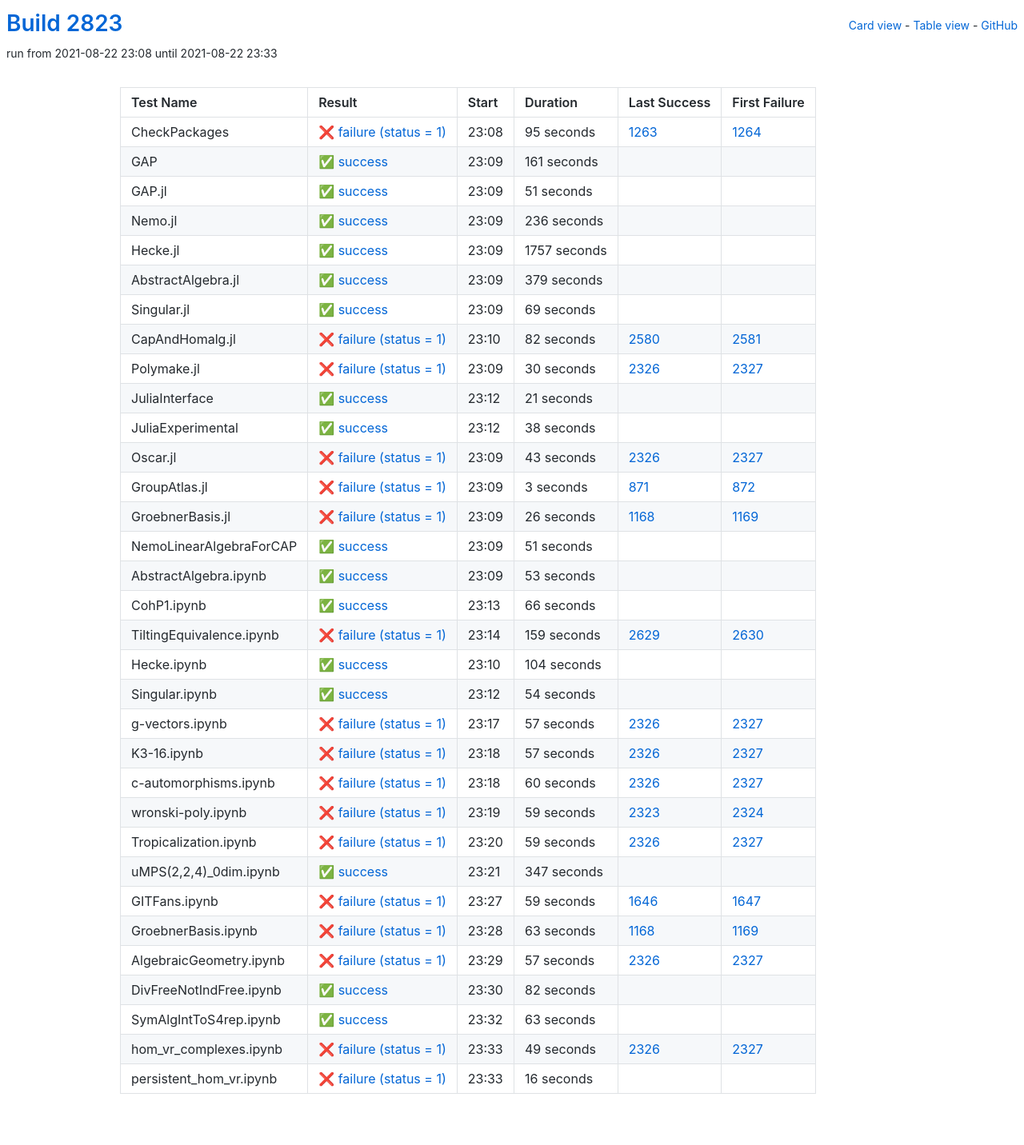
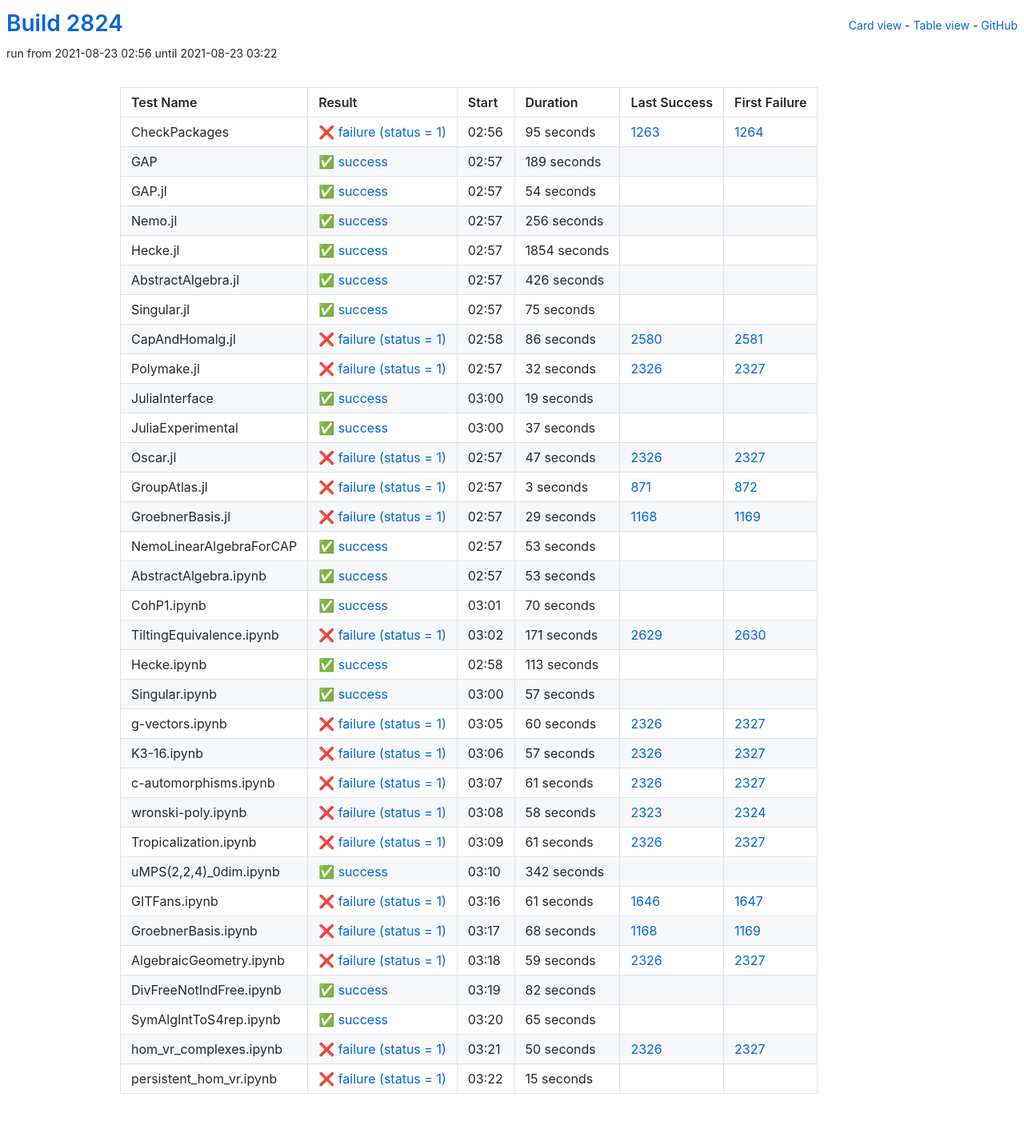
Before and after one commit to oscar-system/oscar-ci-status-stable, a Jekyll site: the page built from table.html, in a window 1280 px wide. Shown: the whole page at 80% size. Built offline with Jekyll 4.4.1, drawn with Linux system fonts in a browser that asks for light colours.

Commit message:
Build #2824

```diff
--- a/_data/ci.yml
+++ b/_data/ci.yml
@@ -1,6 +1,6 @@
 ---
-build: 2823
-build_url: https://oscarci.mathematik.uni-kl.de/job/oscar-stable/2823/
+build: 2824
+build_url: https://oscarci.mathematik.uni-kl.de/job/oscar-stable/2824/
 job: oscar-stable
 organization: oscar-system
 repo: oscar-ci-status-stable
@@ -8,8 +8,8 @@ repourl: https://github.com/oscar-system/oscar-ci-status-stable
 tests:
 - name: CheckPackages
   id: checkpackages
-  log: https://oscarci.mathematik.uni-kl.de/job/oscar-stable/2823/artifact/logs/build-2823/CheckPackages.log
-  start: 2021-08-22 23:08
+  log: https://oscarci.mathematik.uni-kl.de/job/oscar-stable/2824/artifact/logs/build-2824/CheckPackages.log
+  start: 2021-08-23 02:56
   success: false
   exitcode: 1
   status: failure
@@ -20,140 +20,140 @@ tests:
   first_failure_url: https://oscarci.mathematik.uni-kl.de/job/oscar-stable/1264/
 - name: GAP
   id: gap
-  log: https://oscarci.mathematik.uni-kl.de/job/oscar-stable/2823/artifact/logs/build-2823/GAP.log
-  start: 2021-08-22 23:09
+  log: https://oscarci.mathematik.uni-kl.de/job/oscar-stable/2824/artifact/logs/build-2824/GAP.log
+  start: 2021-08-23 02:57
   success: true
   exitcode: 0
   status: success
-  duration: 161
+  duration: 189
   last_success: false
   last_success_url:
   first_failure: false
   first_failure_url:
 - name: GAP.jl
   id: gap-jl
-  log: https://oscarci.mathematik.uni-kl.de/job/oscar-stable/2823/artifact/logs/build-2823/GAP.jl.log
-  start: 2021-08-22 23:09
+  log: https://oscarci.mathematik.uni-kl.de/job/oscar-stable/2824/artifact/logs/build-2824/GAP.jl.log
+  start: 2021-08-23 02:57
   success: true
   exitcode: 0
   status: success
-  duration: 51
+  duration: 54
   last_success: false
   last_success_url:
   first_failure: false
   first_failure_url:
 - name: Nemo.jl
   id: nemo-jl
-  log: https://oscarci.mathematik.uni-kl.de/job/oscar-stable/2823/artifact/logs/build-2823/Nemo.jl.log
-  start: 2021-08-22 23:09
+  log: https://oscarci.mathematik.uni-kl.de/job/oscar-stable/2824/artifact/logs/build-2824/Nemo.jl.log
+  start: 2021-08-23 02:57
   success: true
   exitcode: 0
   status: success
-  duration: 236
+  duration: 256
   last_success: false
   last_success_url:
   first_failure: false
   first_failure_url:
 - name: Hecke.jl
   id: hecke-jl
-  log: https://oscarci.mathematik.uni-kl.de/job/oscar-stable/2823/artifact/logs/build-2823/Hecke.jl.log
-  start: 2021-08-22 23:09
+  log: https://oscarci.mathematik.uni-kl.de/job/oscar-stable/2824/artifact/logs/build-2824/Hecke.jl.log
+  start: 2021-08-23 02:57
   success: true
   exitcode: 0
   status: success
-  duration: 1757
+  duration: 1854
   last_success: false
   last_success_url:
   first_failure: false
   first_failure_url:
 - name: AbstractAlgebra.jl
   id: abstractalgebra-jl
-  log: https://oscarci.mathematik.uni-kl.de/job/oscar-stable/2823/artifact/logs/build-2823/AbstractAlgebra.jl.log
-  start: 2021-08-22 23:09
+  log: https://oscarci.mathematik.uni-kl.de/job/oscar-stable/2824/artifact/logs/build-2824/AbstractAlgebra.jl.log
+  start: 2021-08-23 02:57
   success: true
   exitcode: 0
   status: success
-  duration: 379
+  duration: 426
   last_success: false
   last_success_url:
   first_failure: false
   first_failure_url:
 - name: Singular.jl
   id: singular-jl
-  log: https://oscarci.mathematik.uni-kl.de/job/oscar-stable/2823/artifact/logs/build-2823/Singular.jl.log
-  start: 2021-08-22 23:09
+  log: https://oscarci.mathematik.uni-kl.de/job/oscar-stable/2824/artifact/logs/build-2824/Singular.jl.log
+  start: 2021-08-23 02:57
   success: true
   exitcode: 0
   status: success
-  duration: 69
+  duration: 75
   last_success: false
   last_success_url:
   first_failure: false
   first_failure_url:
 - name: CapAndHomalg.jl
   id: capandhomalg-jl
-  log: https://oscarci.mathematik.uni-kl.de/job/oscar-stable/2823/artifact/logs/build-2823/CapAndHomalg.jl.log
-  start: 2021-08-22 23:10
+  log: https://oscarci.mathematik.uni-kl.de/job/oscar-stable/2824/artifact/logs/build-2824/CapAndHomalg.jl.log
+  start: 2021-08-23 02:58
   success: false
   exitcode: 1
   status: failure
-  duration: 82
+  duration: 86
   last_success: 2580
   last_success_url: https://oscarci.mathematik.uni-kl.de/job/oscar-stable/2580/
   first_failure: 2581
   first_failure_url: https://oscarci.mathematik.uni-kl.de/job/oscar-stable/2581/
 - name: Polymake.jl
   id: polymake-jl
-  log: https://oscarci.mathematik.uni-kl.de/job/oscar-stable/2823/artifact/logs/build-2823/Polymake.jl.log
-  start: 2021-08-22 23:09
+  log: https://oscarci.mathematik.uni-kl.de/job/oscar-stable/2824/artifact/logs/build-2824/Polymake.jl.log
+  start: 2021-08-23 02:57
   success: false
   exitcode: 1
   status: failure
-  duration: 30
+  duration: 32
   last_success: 2326
   last_success_url: https://oscarci.mathematik.uni-kl.de/job/oscar-stable/2326/
   first_failure: 2327
   first_failure_url: https://oscarci.mathematik.uni-kl.de/job/oscar-stable/2327/
 - name: JuliaInterface
   id: juliainterface
-  log: https://oscarci.mathematik.uni-kl.de/job/oscar-stable/2823/artifact/logs/build-2823/JuliaInterface.log
-  start: 2021-08-22 23:12
+  log: https://oscarci.mathematik.uni-kl.de/job/oscar-stable/2824/artifact/logs/build-2824/JuliaInterface.log
+  start: 2021-08-23 03:00
   success: true
   exitcode: 0
   status: success
-  duration: 21
+  duration: 19
   last_success: false
   last_success_url:
   first_failure: false
   first_failure_url:
 - name: JuliaExperimental
   id: juliaexperimental
-  log: https://oscarci.mathematik.uni-kl.de/job/oscar-stable/2823/artifact/logs/build-2823/JuliaExperimental.log
-  start: 2021-08-22 23:12
+  log: https://oscarci.mathematik.uni-kl.de/job/oscar-stable/2824/artifact/logs/build-2824/JuliaExperimental.log
+  start: 2021-08-23 03:00
   success: true
   exitcode: 0
   status: success
-  duration: 38
+  duration: 37
   last_success: false
   last_success_url:
   first_failure: false
   first_failure_url:
 - name: Oscar.jl
   id: oscar-jl
-  log: https://oscarci.mathematik.uni-kl.de/job/oscar-stable/2823/artifact/logs/build-2823/Oscar.jl.log
-  start: 2021-08-22 23:09
+  log: https://oscarci.mathematik.uni-kl.de/job/oscar-stable/2824/artifact/logs/build-2824/Oscar.jl.log
+  start: 2021-08-23 02:57
   success: false
   exitcode: 1
   status: failure
-  duration: 43
+  duration: 47
   last_success: 2326
   last_success_url: https://oscarci.mathematik.uni-kl.de/job/oscar-stable/2326/
   first_failure: 2327
   first_failure_url: https://oscarci.mathematik.uni-kl.de/job/oscar-stable/2327/
 - name: GroupAtlas.jl
   id: groupatlas-jl
-  log: https://oscarci.mathematik.uni-kl.de/job/oscar-stable/2823/artifact/logs/build-2823/GroupAtlas.jl.log
-  start: 2021-08-22 23:09
+  log: https://oscarci.mathematik.uni-kl.de/job/oscar-stable/2824/artifact/logs/build-2824/GroupAtlas.jl.log
+  start: 2021-08-23 02:57
   success: false
   exitcode: 1
   status: failure
@@ -164,32 +164,32 @@ tests:
   first_failure_url: https://oscarci.mathematik.uni-kl.de/job/oscar-stable/872/
 - name: GroebnerBasis.jl
   id: groebnerbasis-jl
-  log: https://oscarci.mathematik.uni-kl.de/job/oscar-stable/2823/artifact/logs/build-2823/GroebnerBasis.jl.log
-  start: 2021-08-22 23:09
+  log: https://oscarci.mathematik.uni-kl.de/job/oscar-stable/2824/artifact/logs/build-2824/GroebnerBasis.jl.log
+  start: 2021-08-23 02:57
   success: false
   exitcode: 1
   status: failure
-  duration: 26
+  duration: 29
   last_success: 1168
   last_success_url: https://oscarci.mathematik.uni-kl.de/job/oscar-stable/1168/
   first_failure: 1169
   first_failure_url: https://oscarci.mathematik.uni-kl.de/job/oscar-stable/1169/
 - name: NemoLinearAlgebraForCAP
   id: nemolinearalgebraforcap
-  log: https://oscarci.mathematik.uni-kl.de/job/oscar-stable/2823/artifact/logs/build-2823/NemoLinearAlgebraForCAP.log
-  start: 2021-08-22 23:09
+  log: https://oscarci.mathematik.uni-kl.de/job/oscar-stable/2824/artifact/logs/build-2824/NemoLinearAlgebraForCAP.log
+  start: 2021-08-23 02:57
   success: true
   exitcode: 0
   status: success
-  duration: 51
+  duration: 53
   last_success: false
   last_success_url:
   first_failure: false
   first_failure_url:
 - name: AbstractAlgebra.ipynb
   id: abstractalgebra-ipynb
-  log: https://oscarci.mathematik.uni-kl.de/job/oscar-stable/2823/artifact/logs/build-2823/AbstractAlgebra.ipynb.log
-  start: 2021-08-22 23:09
+  log: https://oscarci.mathematik.uni-kl.de/job/oscar-stable/2824/artifact/logs/build-2824/AbstractAlgebra.ipynb.log
+  start: 2021-08-23 02:57
   success: true
   exitcode: 0
   status: success
@@ -200,68 +200,68 @@ tests:
   first_failure_url:
 - name: CohP1.ipynb
   id: cohp1-ipynb
-  log: https://oscarci.mathematik.uni-kl.de/job/oscar-stable/2823/artifact/logs/build-2823/CohP1.ipynb.log
-  start: 2021-08-22 23:13
+  log: https://oscarci.mathematik.uni-kl.de/job/oscar-stable/2824/artifact/logs/build-2824/CohP1.ipynb.log
+  start: 2021-08-23 03:01
   success: true
   exitcode: 0
   status: success
-  duration: 66
+  duration: 70
   last_success: false
   last_success_url:
   first_failure: false
   first_failure_url:
 - name: TiltingEquivalence.ipynb
   id: tiltingequivalence-ipynb
-  log: https://oscarci.mathematik.uni-kl.de/job/oscar-stable/2823/artifact/logs/build-2823/TiltingEquivalence.ipynb.log
-  start: 2021-08-22 23:14
+  log: https://oscarci.mathematik.uni-kl.de/job/oscar-stable/2824/artifact/logs/build-2824/TiltingEquivalence.ipynb.log
+  start: 2021-08-23 03:02
   success: false
   exitcode: 1
   status: failure
-  duration: 159
+  duration: 171
   last_success: 2629
   last_success_url: https://oscarci.mathematik.uni-kl.de/job/oscar-stable/2629/
   first_failure: 2630
   first_failure_url: https://oscarci.mathematik.uni-kl.de/job/oscar-stable/2630/
 - name: Hecke.ipynb
   id: hecke-ipynb
-  log: https://oscarci.mathematik.uni-kl.de/job/oscar-stable/2823/artifact/logs/build-2823/Hecke.ipynb.log
-  start: 2021-08-22 23:10
+  log: https://oscarci.mathematik.uni-kl.de/job/oscar-stable/2824/artifact/logs/build-2824/Hecke.ipynb.log
+  start: 2021-08-23 02:58
   success: true
   exitcode: 0
   status: success
-  duration: 104
+  duration: 113
   last_success: false
   last_success_url:
   first_failure: false
   first_failure_url:
 - name: Singular.ipynb
   id: singular-ipynb
-  log: https://oscarci.mathematik.uni-kl.de/job/oscar-stable/2823/artifact/logs/build-2823/Singular.ipynb.log
-  start: 2021-08-22 23:12
+  log: https://oscarci.mathematik.uni-kl.de/job/oscar-stable/2824/artifact/logs/build-2824/Singular.ipynb.log
+  start: 2021-08-23 03:00
   success: true
   exitcode: 0
   status: success
-  duration: 54
+  duration: 57
   last_success: false
   last_success_url:
   first_failure: false
   first_failure_url:
 - name: g-vectors.ipynb
   id: g-vectors-ipynb
-  log: https://oscarci.mathematik.uni-kl.de/job/oscar-stable/2823/artifact/logs/build-2823/g-vectors.ipynb.log
-  start: 2021-08-22 23:17
+  log: https://oscarci.mathematik.uni-kl.de/job/oscar-stable/2824/artifact/logs/build-2824/g-vectors.ipynb.log
+  start: 2021-08-23 03:05
   success: false
   exitcode: 1
   status: failure
-  duration: 57
+  duration: 60
   last_success: 2326
   last_success_url: https://oscarci.mathematik.uni-kl.de/job/oscar-stable/2326/
   first_failure: 2327
   first_failure_url: https://oscarci.mathematik.uni-kl.de/job/oscar-stable/2327/
 - name: K3-16.ipynb
   id: k3-16-ipynb
-  log: https://oscarci.mathematik.uni-kl.de/job/oscar-stable/2823/artifact/logs/build-2823/K3-16.ipynb.log
-  start: 2021-08-22 23:18
+  log: https://oscarci.mathematik.uni-kl.de/job/oscar-stable/2824/artifact/logs/build-2824/K3-16.ipynb.log
+  start: 2021-08-23 03:06
   success: false
   exitcode: 1
   status: failure
@@ -272,32 +272,80 @@ tests:
   first_failure_url: https://oscarci.mathematik.uni-kl.de/job/oscar-stable/2327/
 - name: c-automorphisms.ipynb
   id: c-automorphisms-ipynb
-  log: https://oscarci.mathematik.uni-kl.de/job/oscar-stable/2823/artifact/logs/build-2823/c-automorphisms.ipynb.log
-  start: 2021-08-22 23:18
+  log: https://oscarci.mathematik.uni-kl.de/job/oscar-stable/2824/artifact/logs/build-2824/c-automorphisms.ipynb.log
+  start: 2021-08-23 03:07
   success: false
   exitcode: 1
   status: failure
-  duration: 60
+  duration: 61
   last_success: 2326
   last_success_url: https://oscarci.mathematik.uni-kl.de/job/oscar-stable/2326/
   first_failure: 2327
   first_failure_url: https://oscarci.mathematik.uni-kl.de/job/oscar-stable/2327/
 - name: wronski-poly.ipynb
   id: wronski-poly-ipynb
-  log: https://oscarci.mathematik.uni-kl.de/job/oscar-stable/2823/artifact/logs/build-2823/wronski-poly.ipynb.log
-  start: 2021-08-22 23:19
+  log: https://oscarci.mathematik.uni-kl.de/job/oscar-stable/2824/artifact/logs/build-2824/wronski-poly.ipynb.log
+  start: 2021-08-23 03:08
   success: false
   exitcode: 1
   status: failure
-  duration: 59
+  duration: 58
   last_success: 2323
   last_success_url: https://oscarci.mathematik.uni-kl.de/job/oscar-stable/2323/
   first_failure: 2324
   first_failure_url: https://oscarci.mathematik.uni-kl.de/job/oscar-stable/2324/
 - name: Tropicalization.ipynb
   id: tropicalization-ipynb
-  log: https://oscarci.mathematik.uni-kl.de/job/oscar-stable/2823/artifact/logs/build-2823/Tropicalization.ipynb.log
-  start: 2021-08-22 23:20
+  log: https://oscarci.mathematik.uni-kl.de/job/oscar-stable/2824/artifact/logs/build-2824/Tropicalization.ipynb.log
+  start: 2021-08-23 03:09
+  success: false
+  exitcode: 1
+  status: failure
+  duration: 61
+  last_success: 2326
+  last_success_url: https://oscarci.mathematik.uni-kl.de/job/oscar-stable/2326/
+  first_failure: 2327
+  first_failure_url: https://oscarci.mathematik.uni-kl.de/job/oscar-stable/2327/
+- name: uMPS(2,2,4)_0dim.ipynb
+  id: umps-2-2-4-0dim-ipynb
+  log: https://oscarci.mathematik.uni-kl.de/job/oscar-stable/2824/artifact/logs/build-2824/uMPS-2-2-4-_0dim.ipynb.log
+  start: 2021-08-23 03:10
+  success: true
+  exitcode: 0
+  status: success
+  duration: 342
+  last_success: false
+  last_success_url:
+  first_failure: false
+  first_failure_url:
+- name: GITFans.ipynb
+  id: gitfans-ipynb
+  log: https://oscarci.mathematik.uni-kl.de/job/oscar-stable/2824/artifact/logs/build-2824/GITFans.ipynb.log
+  start: 2021-08-23 03:16
+  success: false
+  exitcode: 1
+  status: failure
+  duration: 61
+  last_success: 1646
+  last_success_url: https://oscarci.mathematik.uni-kl.de/job/oscar-stable/1646/
+  first_failure: 1647
+  first_failure_url: https://oscarci.mathematik.uni-kl.de/job/oscar-stable/1647/
+- name: GroebnerBasis.ipynb
+  id: groebnerbasis-ipynb
+  log: https://oscarci.mathematik.uni-kl.de/job/oscar-stable/2824/artifact/logs/build-2824/GroebnerBasis.ipynb.log
+  start: 2021-08-23 03:17
+  success: false
+  exitcode: 1
+  status: failure
+  duration: 68
+  last_success: 1168
+  last_success_url: https://oscarci.mathematik.uni-kl.de/job/oscar-stable/1168/
+  first_failure: 1169
+  first_failure_url: https://oscarci.mathematik.uni-kl.de/job/oscar-stable/1169/
+- name: AlgebraicGeometry.ipynb
+  id: algebraicgeometry-ipynb
+  log: https://oscarci.mathematik.uni-kl.de/job/oscar-stable/2824/artifact/logs/build-2824/AlgebraicGeometry.ipynb.log
+  start: 2021-08-23 03:18
   success: false
   exitcode: 1
   status: failure
@@ -306,58 +354,10 @@ tests:
   last_success_url: https://oscarci.mathematik.uni-kl.de/job/oscar-stable/2326/
   first_failure: 2327
   first_failure_url: https://oscarci.mathematik.uni-kl.de/job/oscar-stable/2327/
-- name: uMPS(2,2,4)_0dim.ipynb
-  id: umps-2-2-4-0dim-ipynb
-  log: https://oscarci.mathematik.uni-kl.de/job/oscar-stable/2823/artifact/logs/build-2823/uMPS-2-2-4-_0dim.ipynb.log
-  start: 2021-08-22 23:21
-  success: true
-  exitcode: 0
-  status: success
-  duration: 347
-  last_success: false
-  last_success_url:
-  first_failure: false
-  first_failure_url:
-- name: GITFans.ipynb
-  id: gitfans-ipynb
-  log: https://oscarci.mathematik.uni-kl.de/job/oscar-stable/2823/artifact/logs/build-2823/GITFans.ipynb.log
-  start: 2021-08-22 23:27
-  success: false
-  exitcode: 1
-  status: failure
-  duration: 59
-  last_success: 1646
-  last_success_url: https://oscarci.mathematik.uni-kl.de/job/oscar-stable/1646/
-  first_failure: 1647
-  first_failure_url: https://oscarci.mathematik.uni-kl.de/job/oscar-stable/1647/
-- name: GroebnerBasis.ipynb
-  id: groebnerbasis-ipynb
-  log: https://oscarci.mathematik.uni-kl.de/job/oscar-stable/2823/artifact/logs/build-2823/GroebnerBasis.ipynb.log
-  start: 2021-08-22 23:28
-  success: false
-  exitcode: 1
-  status: failure
-  duration: 63
-  last_success: 1168
-  last_success_url: https://oscarci.mathematik.uni-kl.de/job/oscar-stable/1168/
-  first_failure: 1169
-  first_failure_url: https://oscarci.mathematik.uni-kl.de/job/oscar-stable/1169/
-- name: AlgebraicGeometry.ipynb
-  id: algebraicgeometry-ipynb
-  log: https://oscarci.mathematik.uni-kl.de/job/oscar-stable/2823/artifact/logs/build-2823/AlgebraicGeometry.ipynb.log
-  start: 2021-08-22 23:29
-  success: false
-  exitcode: 1
-  status: failure
-  duration: 57
-  last_success: 2326
-  last_success_url: https://oscarci.mathematik.uni-kl.de/job/oscar-stable/2326/
-  first_failure: 2327
-  first_failure_url: https://oscarci.mathematik.uni-kl.de/job/oscar-stable/2327/
 - name: DivFreeNotIndFree.ipynb
   id: divfreenotindfree-ipynb
-  log: https://oscarci.mathematik.uni-kl.de/job/oscar-stable/2823/artifact/logs/build-2823/DivFreeNotIndFree.ipynb.log
-  start: 2021-08-22 23:30
+  log: https://oscarci.mathematik.uni-kl.de/job/oscar-stable/2824/artifact/logs/build-2824/DivFreeNotIndFree.ipynb.log
+  start: 2021-08-23 03:19
   success: true
   exitcode: 0
   status: success
@@ -368,36 +368,36 @@ tests:
   first_failure_url:
 - name: SymAlgIntToS4rep.ipynb
   id: symalginttos4rep-ipynb
-  log: https://oscarci.mathematik.uni-kl.de/job/oscar-stable/2823/artifact/logs/build-2823/SymAlgIntToS4rep.ipynb.log
-  start: 2021-08-22 23:32
+  log: https://oscarci.mathematik.uni-kl.de/job/oscar-stable/2824/artifact/logs/build-2824/SymAlgIntToS4rep.ipynb.log
+  start: 2021-08-23 03:20
   success: true
   exitcode: 0
   status: success
-  duration: 63
+  duration: 65
   last_success: false
   last_success_url:
   first_failure: false
   first_failure_url:
 - name: hom_vr_complexes.ipynb
   id: hom-vr-complexes-ipynb
-  log: https://oscarci.mathematik.uni-kl.de/job/oscar-stable/2823/artifact/logs/build-2823/hom_vr_complexes.ipynb.log
-  start: 2021-08-22 23:33
+  log: https://oscarci.mathematik.uni-kl.de/job/oscar-stable/2824/artifact/logs/build-2824/hom_vr_complexes.ipynb.log
+  start: 2021-08-23 03:21
   success: false
   exitcode: 1
   status: failure
-  duration: 49
+  duration: 50
   last_success: 2326
   last_success_url: https://oscarci.mathematik.uni-kl.de/job/oscar-stable/2326/
   first_failure: 2327
   first_failure_url: https://oscarci.mathematik.uni-kl.de/job/oscar-stable/2327/
 - name: persistent_hom_vr.ipynb
   id: persistent-hom-vr-ipynb
-  log: https://oscarci.mathematik.uni-kl.de/job/oscar-stable/2823/artifact/logs/build-2823/persistent_hom_vr.ipynb.log
-  start: 2021-08-22 23:33
+  log: https://oscarci.mathematik.uni-kl.de/job/oscar-stable/2824/artifact/logs/build-2824/persistent_hom_vr.ipynb.log
+  start: 2021-08-23 03:22
   success: false
   exitcode: 1
   status: failure
-  duration: 16
+  duration: 15
   last_success: false
   last_success_url:
   first_failure: false
```
Also changed, not shown: README.md.
